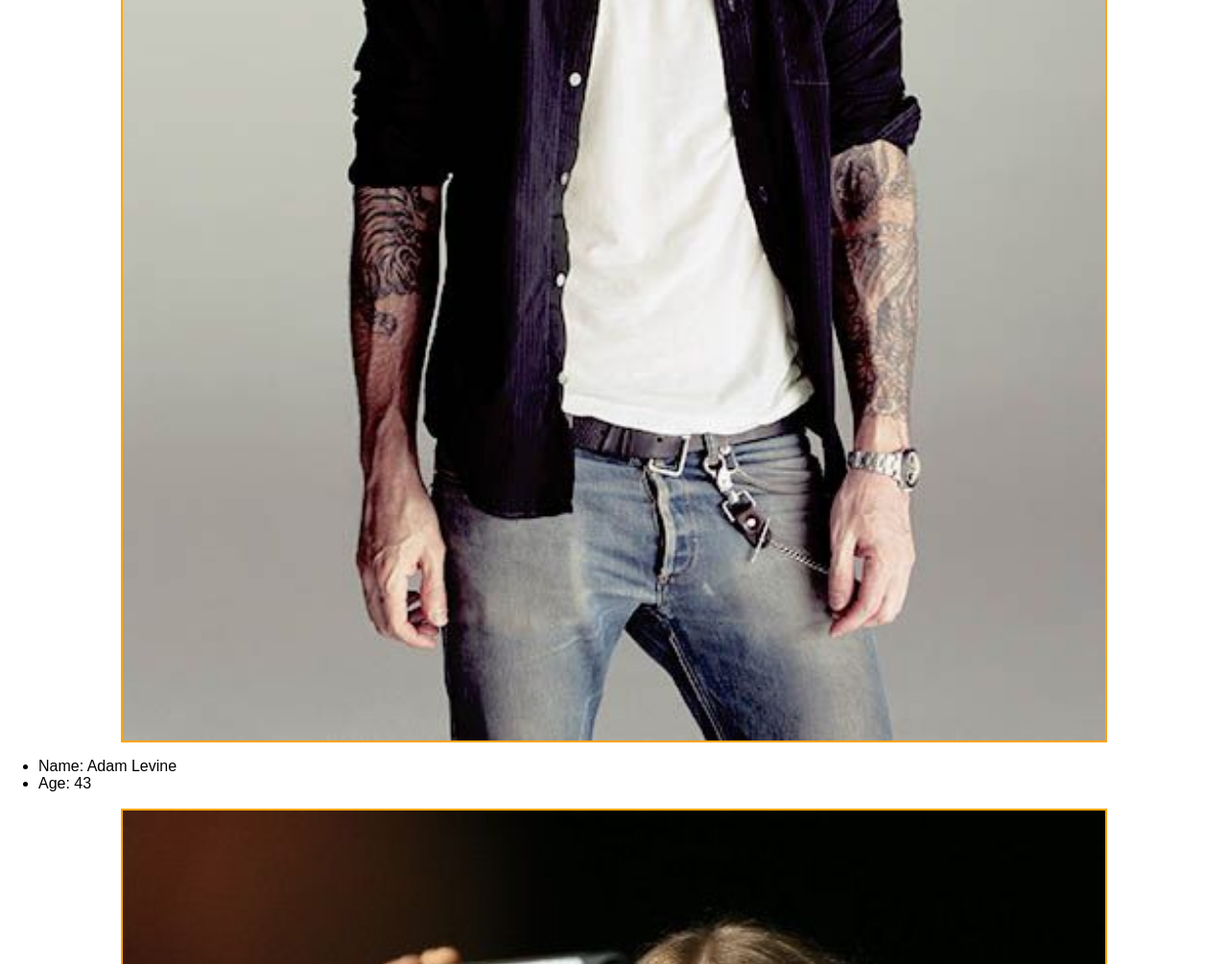
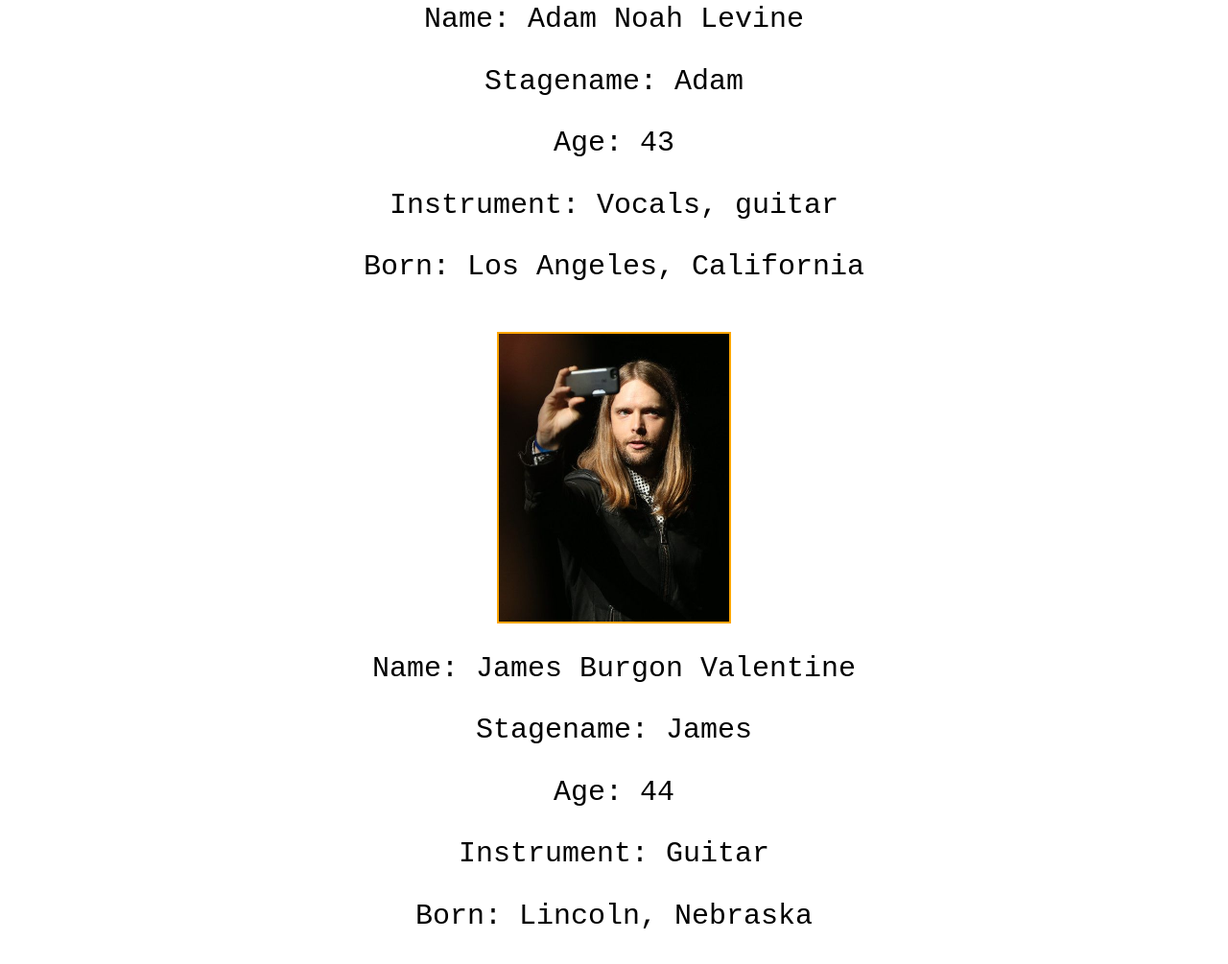
Before and after one commit to labixiaoxin12345/ID_S10247725_Vivian-Lee-Ching_Assg1, a plain HTML site: page about.html in a window 1280 px wide. Shown: the part 1013-2018 px from the top of the page at 96% size. Drawn offline with Linux system fonts and the light colour scheme.

Commit message:
updated css styling and members information

```diff
--- a/Members.js
+++ b/Members.js
@@ -1,61 +1,19 @@
 class Members{
     constructor(
     name,
-    age
+    stagename,
+    age,
+    instrument,
+    bornIn,
+
     ){
         //properties
         this.name = name;
+        this.stagename = stagename;
         this.age = age;
+        this.instrument = instrument;
+        this.bornIn = bornIn;
     }
 }
 
-/*class Members{
-    constructor(
-    //parameters
-    nameAdam,
-    ageAdam,
-    nameJames,
-    ageJames,
-    namePJ,
-    agePJ,
-    nameJesse,
-    ageJesse,
-    nameMatt,
-    ageMatt,
-    nameSam,
-    ageSam
-
-    ) {
-    //properties
-    this.member1 = {
-        nameAdam: nameAdam,
-        ageAdam: ageAdam
-    };
-    this.member2 = {
-        nameJames : nameJames,
-        ageJames: ageJames
-    };
-    this.member3 = {
-        namePJ : namePJ,
-        agePJ : agePJ
-    };
-    this.member4 = {
-        nameJesse : nameJesse,
-        ageJesse : ageJesse
-    };
-    this.member5 = {
-        nameMatt : nameMatt,
-        ageMatt : ageMatt
-    };
-    this.member6 = {
-        nameSam : nameSam,
-        ageSam : ageSam
-    };
-
-    }
-    //methods
-
-}
-*/
-
 export default Members;
--- a/about.css
+++ b/about.css
@@ -52,30 +52,29 @@ button:hover{
   flex-direction: row-reverse;
 }   */
 
-.members-img{
+.members-img1{
 display: block;
-width: 80%;
-height: auto;
+width: auto;
+height: 300px;
 margin-left: auto;
 margin-right: auto;
-margin-top:auto;
+margin-top:20px;
 border: 2px solid orange;
 }
-
-.logo-img{
-display: block;
-width: 45px;
-height: 40px;
-margin-left: 100px;
-padding:1px;
-margin-top:auto;
-border: 2px solid orange;
-float:left;
-}
+.members-img2{
+  display: block;
+  width: auto;
+  height: auto;
+  margin-left: auto;
+  margin-right: auto;
+  margin-top:20px;
+  border: 2px solid orange;
+  }
 
 .subheading{
   text-align: center;
   font-size: 30px;
+  font-family: 'Inconsolata', monospace;
 }
 .description{
   text-align: left;
@@ -83,11 +82,19 @@ float:left;
 }
 .membersheadings{
   font-size: 50px;
-  font-family: 'Anek Devanagari', sans-serif;  font-size: medium;
-
+  font-family: 'Inconsolata', monospace;
 }
 .membersproperties{
+  display: inline-block;
   font-size: 30px;
-  font-family: 'Anek Devanagari', sans-serif;  font-size: medium;
+  font-family: 'Inconsolata', monospace;
+}
+.alignment{
+  align-items: center;
+  text-align: center;
+}
 
+.instagram{
+  width:52px;
+  height:42px;
 }
--- a/about.js
+++ b/about.js
@@ -3,40 +3,22 @@
 
  import Member from "./Members.js";
 
- const adam = new Member("Adam Levine", "43");
+ const adam = new Member("Adam Noah Levine", "Adam", 43, "Vocals, guitar", "Los Angeles, California");
 
- const james = new Member("James Burgon Valentine", "44");
+ const james = new Member("James Burgon Valentine", "James", 44, "Guitar", "Lincoln, Nebraska");
 
- const pj = new Member("PJ Morton", "41");
+ const pj = new Member("Paul Morton Jr", "PJ", 41, "Vocals, keyboards", "New Orleans, Lousiana");
 
- const jesse = new Member("Jesse Carmichael", "43");
+ const jesse = new Member("Jesse Royal Carmichael", "Jesse", 43, "Keyboards, guitar", "Boulder, Colorado");
 
- const matt = new Member("Matt Flynn", "52");
+ const matt = new Member("Matthew Flynn", "Matt", 52, "Drums, percussion", "Woodstock, New York");
 
- const sam = new Member("Sam Farrar", "44");
+ const sam = new Member("Sam John Farrar", "Sam", 44, "Bass, keyboards, guitar, percussion, sampler", "Los Angeles, California");
 
 
  //console.log(adam.age, james.age, pj.age, jesse.age, matt.age, sam.age);
  //console.log("Name: ", adam.name, "Age:", adam.age);
 // console.log(adam, james, pj, jesse, matt, sam);
-let a = adam;
-let ja = james;
-let p = pj;
-let je = jesse;
-let m = matt;
-let s = sam;
-
-//create a new element using javascript
-let newDiv1 = document.createElement("div");
-//add class to element through javascript
-newDiv1.classList.add("description")
-// and give it some content
-let newContent = document.createTextNode("Adam:", a);
-
-// add the text node to the newly created div
-newDiv1.appendChild(newContent);
-//add the div to the body of the html
-document.body.appendChild(newDiv1);
 
 const content = `
 <!--About Page-->
@@ -83,10 +65,13 @@ const content = `
       <button onclick="document.location='/ticket.html'" class="thisbutton"> Tickets </button>
     </div>
   <br>
-    <h1 class="headings"> About Maroon 5</h1>
-    <div class="description">
+  <h3>History</h3>
+  <div class="membersproperties">
+  <p>Maroon 5, known as Kara's Flowers (1994 - 2001), formed in 1995 </p>
+  <p>First gig: Whisky a Go Go, a nightclub in West Hollywood, California</p>
+  <p>First album released: August 1997 as Kara's Flowers, </p>
 
-    </div>
+  </div>
     </div>
       </div>
   </body>
@@ -95,45 +80,64 @@ const content = `
 <article class="description" id="kitchen">
 </figure>
   <h1 class="membersheadings"> Members:</h1>
-    <img src="./Photos/Adam_Levine.jpeg" class="members-img"  />
+  <div class="alignment">
+    <img src="./Photos/Adam_Levine.jpeg" class="members-img1"  />
 
-    <ul class="membersproperties">
-      <li> Name:<span> ${adam.name}</li>
-      <li> Age:<span> ${adam.age}</li>
-      </ul>
+    <div class="membersproperties">
+      <p> Name:<span> ${adam.name}</p>
+      <p> Stagename:<span> ${adam.stagename}</p>
+      <p> Age:<span> ${adam.age}</p>
+      <p> Instrument:<span> ${adam.instrument}</p>
+      <p> Born:<span> ${adam.bornIn}</p>
+      </div>
 
-      <img src="./Photos/James_Valentine.jpeg" class="members-img"  />
-      <ul class="membersproperties" >
-      <li> Name:<span> ${james.name}</li>
-      <li> Age:<span>${james.age}</li>
-      </ul>
+      <img src="./Photos/James_Valentine.jpeg" class="members-img1"  />
+      <div class="membersproperties" >
+      <p> Name:<span> ${james.name}</p>
+      <p> Stagename:<span> ${james.stagename}</p>
+      <p> Age:<span> ${james.age}</p>
+      <p> Instrument:<span> ${james.instrument}</p>
+      <p> Born:<span> ${james.bornIn}</p>
+      </div>
 
-      <img src="./Photos/PJ_Morton.jpeg" class="members-img"  />
-      <ul class="membersproperties">
-      <li> Name:<span> ${pj.name}</li>
-      <li> Age:<span>${pj.age}</li>
-      </ul>
+      <img src="./Photos/PJ_Morton.jpeg" class="members-img1"  />
+      <div class="membersproperties">
+      <p> Name:<span> ${pj.name}</p>
+      <p> Stagename:<span> ${pj.stagename}</p>
+      <p> Age:<span> ${pj.age}</p>
+      <p> Instrument:<span> ${pj.instrument}</p>
+      <p> Born:<span> ${pj.bornIn}</p>
+      </div>
 
-      <img src="./Photos/Jesse_Carmichael.jpeg" class="members-img"  />
-      <ul class="membersproperties">
-      <li> Name:<span> ${jesse.name}</li>
-      <li> Age:<span>${jesse.age}</li>
-      </ul>
+      <img src="./Photos/Jesse_Carmichael.jpeg" class="members-img2"  />
+      <div class="membersproperties">
+      <p> Name:<span> ${jesse.name}</p>
+      <p> Stagename:<span> ${jesse.stagename}</p>
+      <p> Age:<span> ${jesse.age}</p>
+      <p> Instrument:<span> ${jesse.instrument}</p>
+      <p> Born:<span> ${jesse.bornIn}</p>
+      </div>
 
-      <img src="./Photos/Sam_Farrar.jpeg" class="members-img"  />
-      <ul class="membersproperties">
-      <li> Name:<span> ${sam.name}</li>
-      <li> Age:<span> ${sam.age}</li>
-      </ul>
+      <img src="./Photos/Sam_Farrar.jpeg" class="members-img2"  />
+      <div class="membersproperties">
+      <p> Name:<span> ${sam.name}</p>
+      <p> Stagename:<span> ${sam.stagename}</p>
+      <p> Age:<span> ${sam.age}</p>
+      <p> Instrument:<span> ${sam.instrument}</p>
+      <p> Born:<span> ${sam.bornIn}</p>
+      <a href="https://www.instagram.com/samfarrar/?hl=en"><img src="/Photos/InstagramLogo.png" alt="Sam Farrar" class="instagram"></a>
+      </div>
 
-      <img src="./Photos/Matt_Flynn.jpg" class="members-img"  />
-      <ul class="membersproperties">
-      <li> Name:<span> ${matt.name}</li>
-      <li> Age:<span>${matt.age}</li>
-      </ul>
+      <img src="./Photos/Matt_Flynn.jpg" class="members-img1"  />
+      <div class="membersproperties">
+      <p> Name:<span> ${matt.name}</p>
+      <p> Stagename:<span> ${matt.stagename}</p>
+      <p> Age:<span> ${matt.age}</p>
+      <p> Instrument:<span> ${matt.instrument}</p>
+      <p> Born:<span> ${matt.bornIn}</p>
+      </div>
+      </div>
 
 
 `;
 document.body.innerHTML = content;
- console.log("The cabinet object:", adam.name);
- console.log("The brand name value:", cupboard.color);
--- a/albums.css
+++ b/albums.css
@@ -129,9 +129,5 @@ color:gray;
 .subheading{
 text-align: center;
 font-size: 30px;
+font-family: 'Inconsolata', monospace;
 }
-
-.toursection{
-float:right;
-margin-right:150px;
-}
--- a/index.css
+++ b/index.css
@@ -118,6 +118,7 @@ button:hover{
 .subheading{
   text-align: center;
   font-size: 30px;
+  font-family: 'Inconsolata', monospace;
 }
 
 .toursection{
--- a/merchandise.css
+++ b/merchandise.css
@@ -129,9 +129,5 @@ color:gray;
 .subheading{
 text-align: center;
 font-size: 30px;
+font-family: 'Inconsolata', monospace;
 }
-
-.toursection{
-float:right;
-margin-right:150px;
-}
--- a/ticket.css
+++ b/ticket.css
@@ -140,6 +140,7 @@ color:gray;
 .subheading{
 text-align: center;
 font-size: 30px;
+font-family: 'Inconsolata', monospace;
 }
 
 .toursection{
```
Also changed, not shown: Photos/InstagramLogo.png (added).
